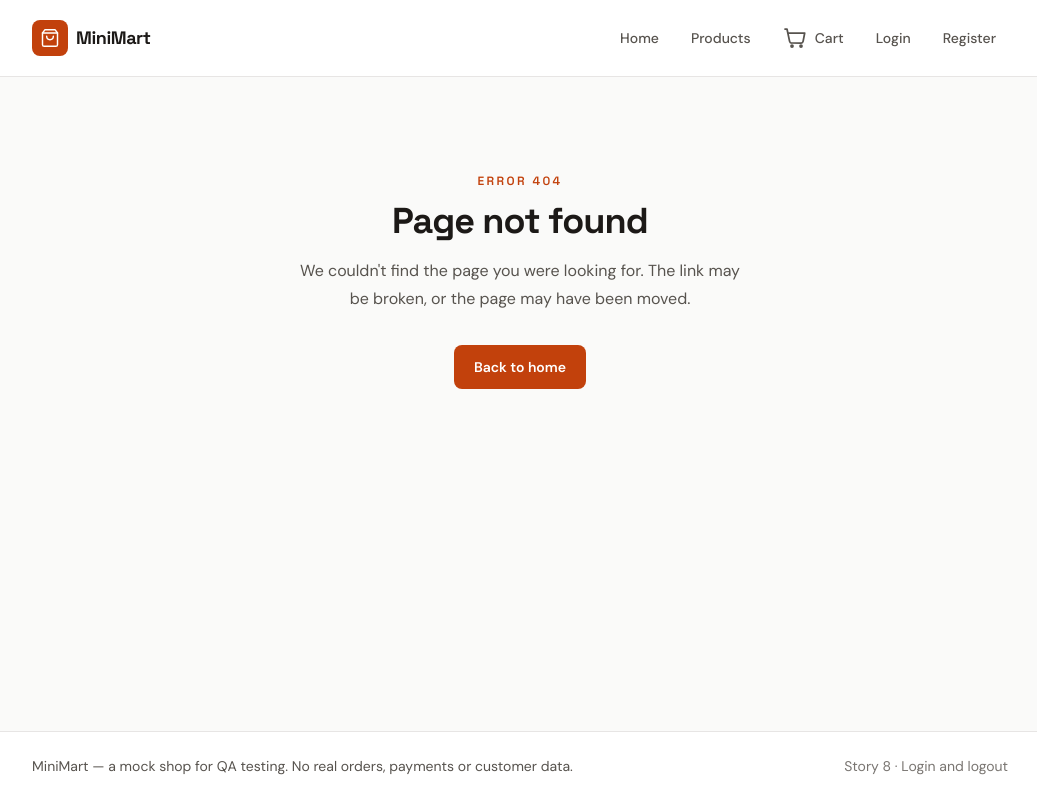
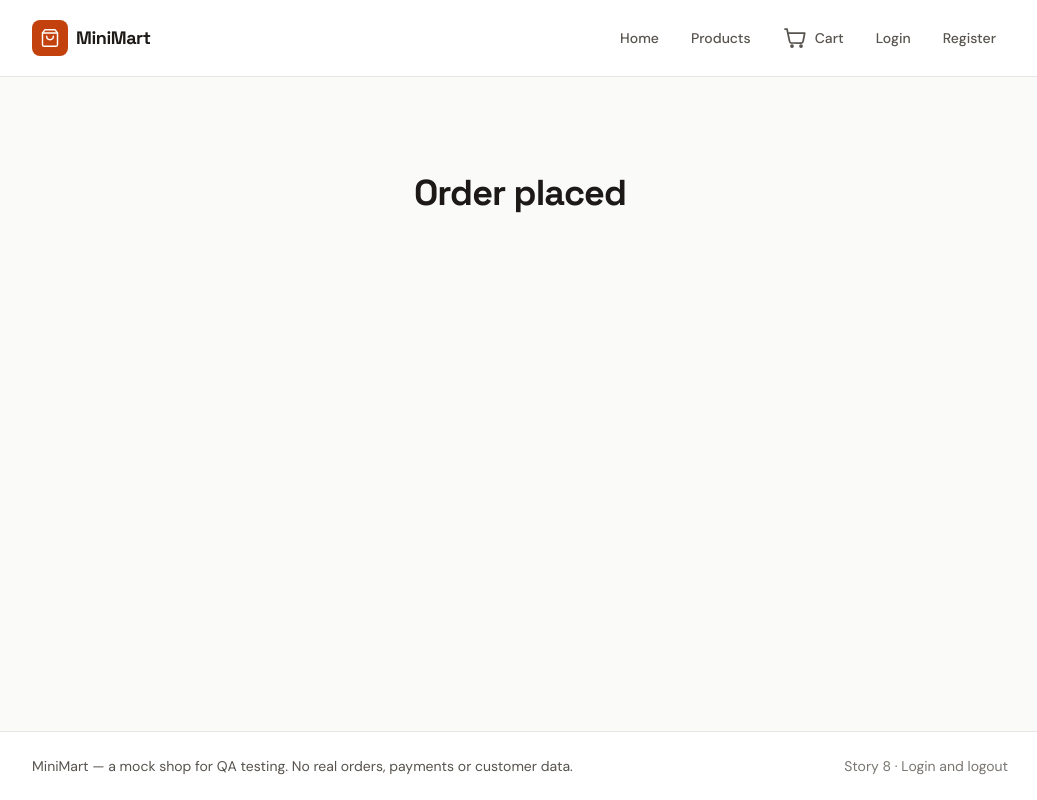
Before and after one commit to ramibentaieb-qa/ai-built-shop-qa, a Next.js app: page /order-confirmation in a window 1280 px wide. Before the commit this address had no page. Shown: the whole page, without its empty margins (120-1157 px from the left). Built offline with nearby package versions, Linux system fonts and the light colour scheme.

Commit message:
feat: add the order confirmation page

```diff
--- /dev/null
+++ b/src/app/order-confirmation/page.tsx
@@ -0,0 +1,16 @@
+import type { Metadata } from "next";
+
+export const metadata: Metadata = {
+  title: "Order placed",
+  description: "Your order is placed.",
+};
+
+export default function OrderConfirmationPage() {
+  return (
+    <div className="mx-auto w-full max-w-2xl px-4 py-16 text-center sm:px-6 sm:py-24">
+      <h1 className="font-display text-3xl font-bold tracking-tight text-ink sm:text-4xl">
+        Order placed
+      </h1>
+    </div>
+  );
+}
```
